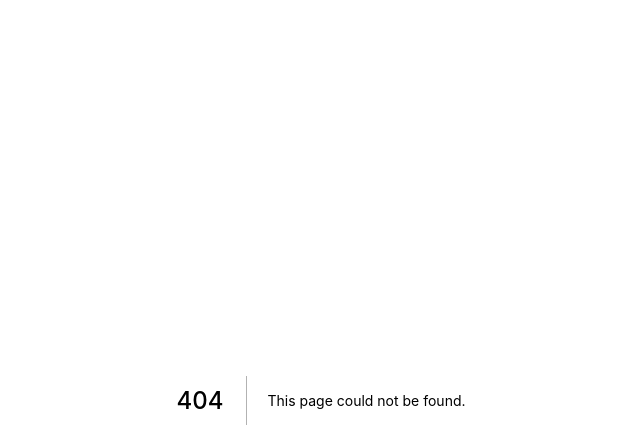
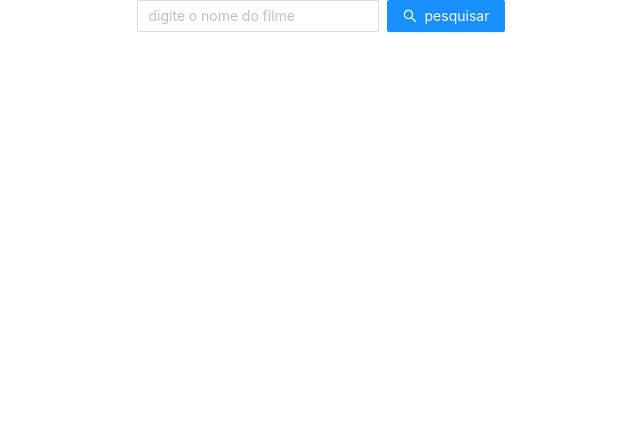
Before and after one commit to daviddevolin/receita5, a Next.js app: page /search in a window 1280 px wide. Before the commit this address had no page. Shown: the top 448 px of the page, without its empty margins (319-959 px from the left). Built offline with nearby package versions, Linux system fonts and the light colour scheme.

Commit message:
enter pesquisa, e separando index da rota dinâmica

```diff
--- a/pages/movies3.js
+++ b/pages/movies3.js
@@ -50,7 +50,7 @@ export function TheLink({url, handler}){
             <Link href="/movies3.js">
                 <Button type='primary' onClick={handler}> {url === '' ? 'Mostrar' : 'Ocultar'}</Button>
             </Link>
-            <Button type="dashed" icon={<SearchOutlined />}  href="/searchmovies">
+            <Button type="dashed" icon={<SearchOutlined />}  href="/search">
                 pesquisar filme
             </Button>
         </div>
--- a/pages/searchmovies/index.js
+++ b/pages/search/index.js
@@ -7,10 +7,16 @@ export default function Search(){
         const value = document.getElementById('inputFilme').value;
         window.location.href= `/searchmovies/${value}`
     }
+    const onKeyEnter = (e) => {
+        if(e.charCode === 13){
+            const value = document.getElementById('inputFilme').value;
+            window.location.href= `/searchmovies/${value}`
+        }
+    }
     return(
         <div>
             <Space direction="horizontal" style={{width: '100%', justifyContent: 'center'}}>
-                <Input placeholder="digite o nome do filme"  id="inputFilme"/>
+                <Input placeholder="digite o nome do filme"  id="inputFilme" onKeyPress={onKeyEnter}/>
                 <Button type='primary'  icon={<SearchOutlined />} onClick={onClickHandler} id='buttonInput'> pesquisar</Button>
             </Space>
 
```
